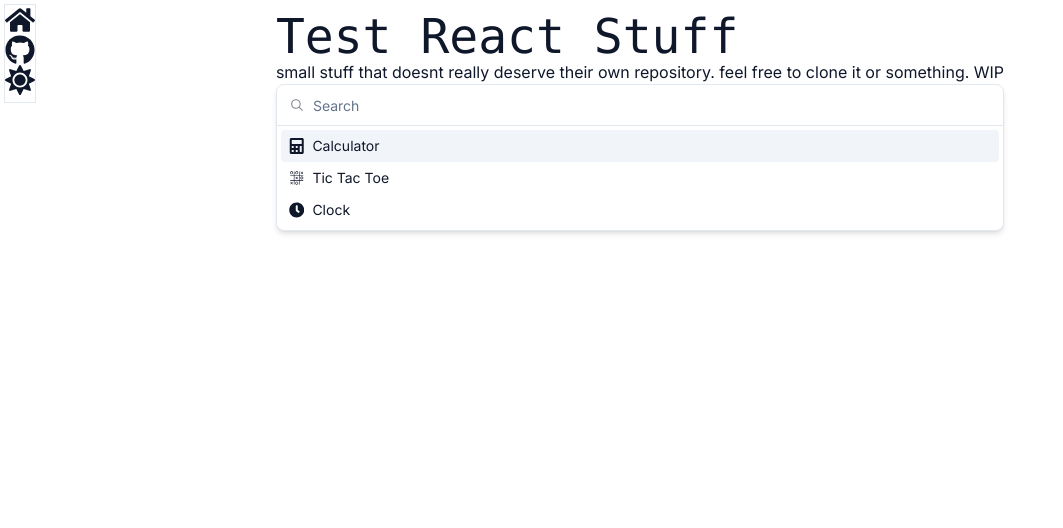
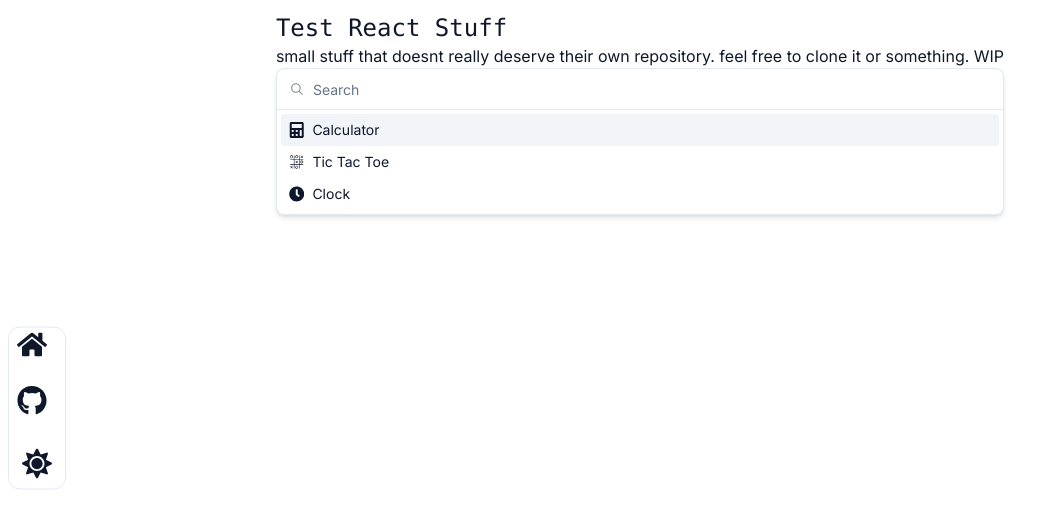
Before and after one commit to xyangst/shadcntest, a Next.js app in the folder testing/: page / in a window 1280 px wide. Shown: the top 528 px of the page, without its empty margins (0-1063 px from the left). Built offline with nearby package versions, Linux system fonts and the light colour scheme.

Commit message:
added tooltips, remove

```diff
--- a/testing/src/app/(stuff)/clock/clock.tsx
+++ b/testing/src/app/(stuff)/clock/clock.tsx
@@ -13,7 +13,7 @@ const Clock = ({ settings }) => {
   }, []);
 
   const formatTime = () => {
-    const hours = time.getHours().toString().padStart(2, "0");
+    let hours = time.getHours().toString().padStart(2, "0");
     const minutes = time.getMinutes().toString().padStart(2, "0");
     const seconds = time.getSeconds().toString().padStart(2, "0");
 
--- a/testing/src/app/(stuff)/clock/page.tsx
+++ b/testing/src/app/(stuff)/clock/page.tsx
@@ -18,8 +18,10 @@ export default function Home() {
       </div>
       <div className="fixed left-1/2 top-1/2 -translate-x-1/2 -translate-y-1/2 transform">
         <Clock settings={settings} />
+      </div>
+      <nav className="fixed right-1 top-1 border">
         <Settings />
-      </div>
+      </nav>
     </main>
   );
 }
--- a/testing/src/app/globals.css
+++ b/testing/src/app/globals.css
@@ -38,7 +38,7 @@
 
   .dark {
     --background: 224 71% 4%;
-    --foreground: 213 31% 91%;
+    --foreground: 213 31% 100%;
 
     --muted: 223 47% 11%;
     --muted-foreground: 215.4 16.3% 56.9%;
--- a/testing/src/app/layout.tsx
+++ b/testing/src/app/layout.tsx
@@ -9,11 +9,7 @@ export const metadata = {
   description: "made by xyangst",
 };
 
-export default function RootLayout({
-  children,
-}: {
-  children: React.ReactNode;
-}) {
+export default function RootLayout({children,}: {children: React.ReactNode;}) {
   return (
     <html lang="en">
       <body className={inter.className}>
--- a/testing/src/app/page.tsx
+++ b/testing/src/app/page.tsx
@@ -3,7 +3,7 @@ import Head from "next/head";
 export default function Home() {
   return (
     <main className="">
-      <div className=" w-full max-w-7xl items-center justify-between font-mono text-5xl lg:flex">
+      <div className=" w-full max-w-7xl items-center justify-between font-mono text-2xl lg:flex">
         Test React Stuff
       </div>
       <div className=" w-full max-w-7xl items-center justify-between lg:flex">
--- a/testing/src/components/main/DarkModeSwitch.tsx
+++ b/testing/src/components/main/DarkModeSwitch.tsx
@@ -1,6 +1,8 @@
 "use client";
 import React, { useState, useEffect } from "react";
-import { FaSun, FaMoon } from "react-icons/fa";
+import { FaSun, FaMoon, FaAirbnb } from "react-icons/fa";
+import { Button } from "../shadcn/button";
+import { Tooltip } from "../shadcn/tooltip";
 
 const DarkModeSwitch = () => {
   const [isDarkMode, setIsDarkMode] = useState(false);
@@ -28,13 +30,17 @@ const DarkModeSwitch = () => {
   };
 
   return (
-    <button
+    <Tooltip info="switch Theme">
+          <Button
+    variant="ghost"
       type="button"
       onClick={toggleDarkMode}
-      className="m-0 rounded-md text-3xl"
+      className="m-0 rounded-md px-0 w-10 h-10 text-3xl"
     >
-      {isDarkMode ? <FaMoon /> : <FaSun />}
-    </button>
+      {isDarkMode ? <FaAirbnb /> : <FaSun />}
+    </Button>
+    </Tooltip>
+
   );
 };
 
--- a/testing/src/components/main/NavBar.tsx
+++ b/testing/src/components/main/NavBar.tsx
@@ -1,20 +1,36 @@
 import { FaGithub, FaHome } from "react-icons/fa";
 import Link from "next/link";
 import DarkModeSwitch from "./DarkModeSwitch";
+import { Button } from "../shadcn/button";
+import { Tooltip} from "../shadcn/tooltip";
 export default function CommandMenu() {
   return (
-    <nav className="fixed left-1 top-1 border">
-      <Link className=" m-0 rounded-md text-3xl " href="/">
-        <FaHome />
-      </Link>
+    <nav className="fixed left-0 top-1/2 -translate-y-1/2 p-1 m-2 border rounded-xl ">
+      <div className="flex flex-col gap-3">
+        <Tooltip side="left" info="Go back Home">
+          <Button className="p-1" variant="ghost">
+        <Link className=" m-0 rounded-md w-10 h-10 text-3xl " href="/">
+          <FaHome />
+        </Link>
+        </Button>
+        </Tooltip>
+      <Tooltip side="left" info="View Source Code">
+        <Button className="p-1" variant="ghost">
       <Link
         target="_blank"
-        className="m-0 rounded-md text-3xl "
+        className="m-0 rounded-md w-10 h-10 text-3xl"
         href="https://github.com/xyangst/shadcntester"
       >
         <FaGithub />
       </Link>
+      </Button>
+
+      </Tooltip>
+
+
       <DarkModeSwitch />
+      </div>
+
     </nav>
   );
 }
--- a/testing/src/components/shadcn/tooltip.tsx
+++ b/testing/src/components/shadcn/tooltip.tsx
@@ -2,14 +2,9 @@
 
 import * as React from "react"
 import * as TooltipPrimitive from "@radix-ui/react-tooltip"
-
+import {Provider,Root,Trigger} from "@radix-ui/react-tooltip"
 import { cn } from "@/lib/utils"
 
-const TooltipProvider = TooltipPrimitive.Provider
-
-const Tooltip = TooltipPrimitive.Root
-
-const TooltipTrigger = TooltipPrimitive.Trigger
 
 const TooltipContent = React.forwardRef<
   React.ElementRef<typeof TooltipPrimitive.Content>,
@@ -25,6 +20,21 @@ const TooltipContent = React.forwardRef<
     {...props}
   />
 ))
+function  Tooltip({info,children,side}:{info:string,children:React.ReactNode,side?: "top" | "right" | "bottom" | "left"}){
+return <Provider>
+          <Root>
+
+
+            <Trigger>
+              {children}
+            </Trigger>
+            <TooltipContent side={side}>
+              {info}
+            </TooltipContent>
+          </Root>
+
+
+        </Provider>}
 TooltipContent.displayName = TooltipPrimitive.Content.displayName
 
-export { Tooltip, TooltipTrigger, TooltipContent, TooltipProvider }
+export { Tooltip}
```
